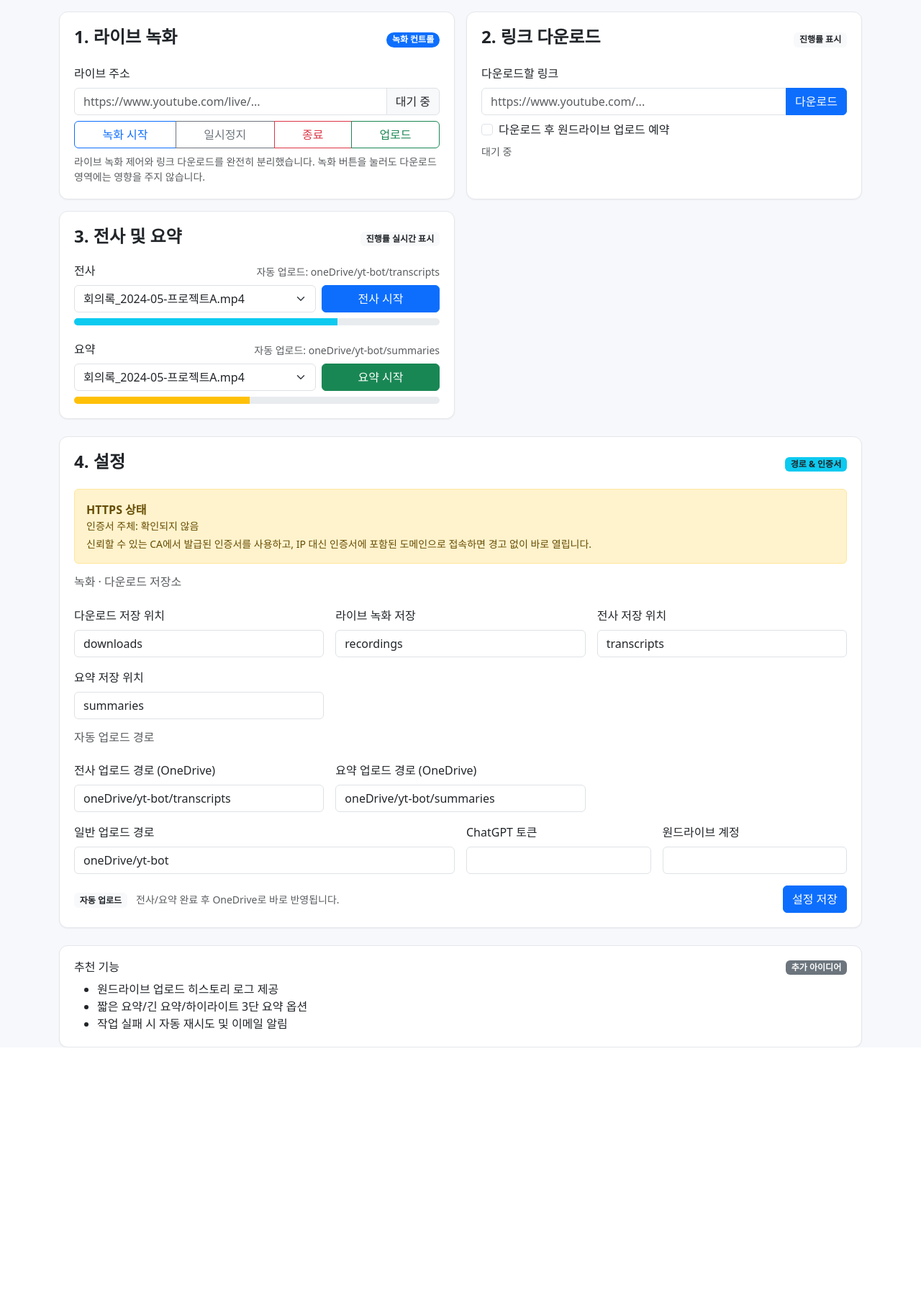
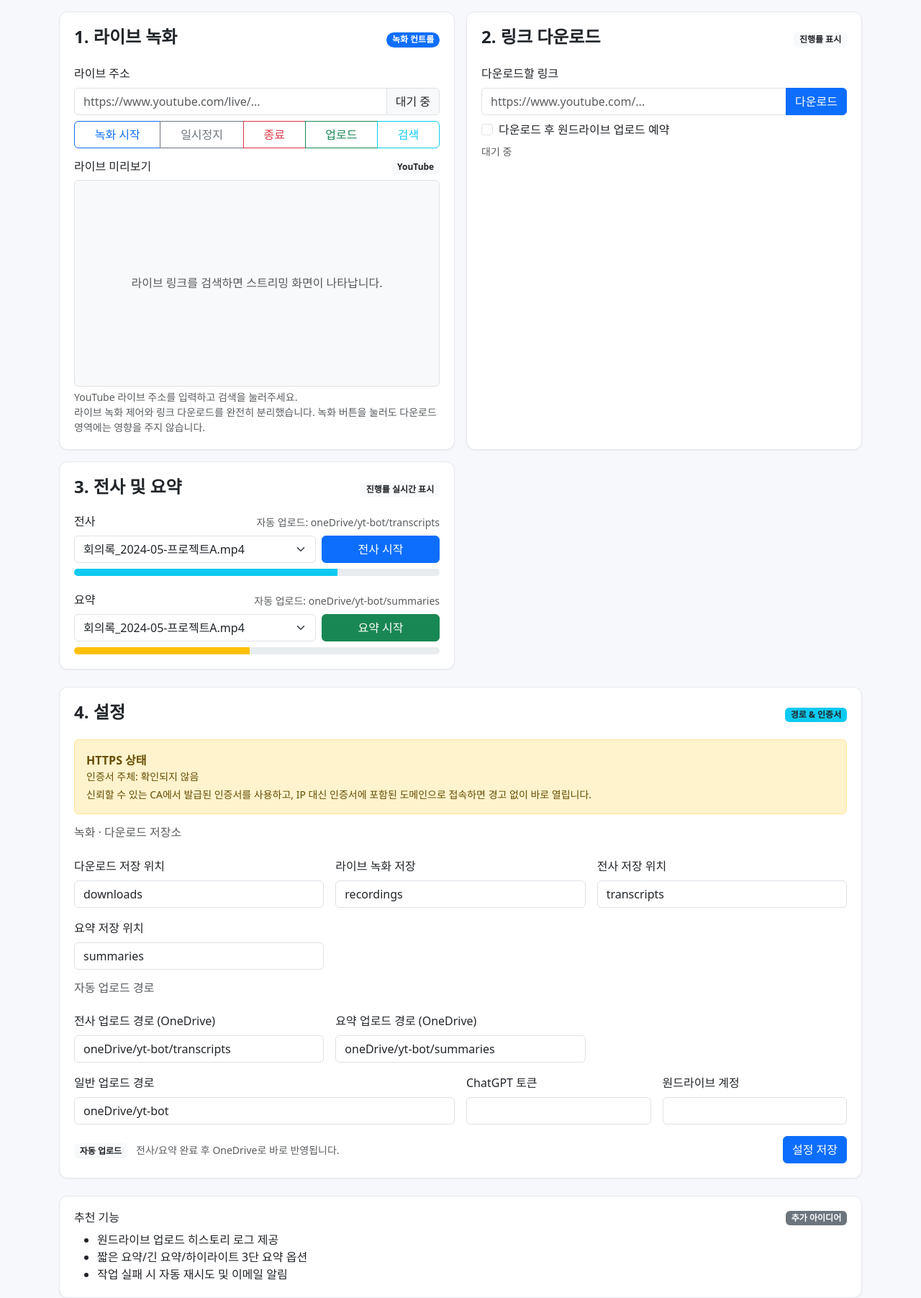
Before and after one commit to cw-isl/yt-telegram-bot, a Flask app: page / in a window 1280 px wide. Shown: the part 57-1860 px from the top of the page at 72% size. Before the commit the page ends 1512 px from the top, so only its background shows below. Run offline with Flask 3, Linux system fonts and the light colour scheme.

Commit message:
Add live preview search for YouTube streams

```diff
--- a/static/style.css
+++ b/static/style.css
@@ -22,3 +22,9 @@ body {
 .progress {
   height: 10px;
 }
+
+.live-preview iframe {
+  border: 0;
+  width: 100%;
+  height: 100%;
+}
--- a/templates/index.html
+++ b/templates/index.html
@@ -18,9 +18,29 @@
           <button class="btn btn-outline-secondary" name="action" value="일시정지">일시정지</button>
           <button class="btn btn-outline-danger" name="action" value="종료">종료</button>
           <button class="btn btn-outline-success" name="action" value="업로드">업로드</button>
+          <button type="button" class="btn btn-outline-info" id="live-search-button">검색</button>
         </div>
         <div class="form-text text-danger" id="live-status" aria-live="polite"></div>
       </form>
+      <div class="live-preview mt-3" id="live-preview-wrapper">
+        <div class="d-flex justify-content-between align-items-center mb-2">
+          <h6 class="mb-0">라이브 미리보기</h6>
+          <span class="badge bg-light text-dark">YouTube</span>
+        </div>
+        <div class="ratio ratio-16x9 border rounded overflow-hidden bg-light" id="live-preview-shell">
+          <iframe
+            id="live-preview-frame"
+            title="YouTube 라이브 미리보기"
+            allowfullscreen
+            allow="accelerometer; autoplay; clipboard-write; encrypted-media; gyroscope; picture-in-picture"
+            class="d-none"
+          ></iframe>
+          <div class="d-flex align-items-center justify-content-center h-100 text-muted" id="live-preview-placeholder">
+            라이브 링크를 검색하면 스트리밍 화면이 나타납니다.
+          </div>
+        </div>
+        <div class="form-text text-muted mt-1" id="live-preview-status"></div>
+      </div>
       <p class="text-muted small mb-0">라이브 녹화 제어와 링크 다운로드를 완전히 분리했습니다. 녹화 버튼을 눌러도 다운로드 영역에는 영향을 주지 않습니다.</p>
     </div>
   </div>
@@ -207,6 +227,10 @@
   const liveUrlInput = document.getElementById("live_url");
   const liveStatus = document.getElementById("live-status");
   const liveTimer = document.getElementById("live-timer");
+  const livePreviewFrame = document.getElementById("live-preview-frame");
+  const livePreviewPlaceholder = document.getElementById("live-preview-placeholder");
+  const livePreviewStatus = document.getElementById("live-preview-status");
+  const liveSearchButton = document.getElementById("live-search-button");
   const LIVE_TIMER_KEY = "yt-helper-live-started-at";
   let liveTimerId;
 
@@ -220,6 +244,50 @@
     if (!value) return false;
     const normalized = value.toLowerCase();
     return ["youtube.com/live", "youtu.be", "live.youtube.com"].some((key) => normalized.includes(key));
+  };
+
+  const setLivePreviewStatus = (message, variant = "text-muted") => {
+    if (!livePreviewStatus) return;
+    livePreviewStatus.className = `form-text ${variant}`;
+    livePreviewStatus.textContent = message || "";
+  };
+
+  const extractYoutubeId = (value) => {
+    if (!value) return null;
+
+    const idPattern = /^[a-zA-Z0-9_-]{6,}$/;
+    if (idPattern.test(value) && !value.includes("/")) {
+      return value;
+    }
+
+    try {
+      const url = new URL(value);
+      const host = url.hostname.replace(/^www\./, "").toLowerCase();
+
+      if (host === "youtu.be") {
+        return url.pathname.split("/").filter(Boolean)[0] || null;
+      }
+
+      if (host.endsWith("youtube.com")) {
+        const byParam = url.searchParams.get("v");
+        if (byParam) return byParam;
+
+        const parts = url.pathname.split("/").filter(Boolean);
+        if (parts[0] === "live" && parts[1]) return parts[1];
+        if (parts[0] === "embed" && parts[1]) return parts[1];
+      }
+    } catch (error) {
+      return null;
+    }
+
+    return null;
+  };
+
+  const showLivePreview = (embedUrl) => {
+    if (!livePreviewFrame || !livePreviewPlaceholder) return;
+    livePreviewFrame.src = embedUrl;
+    livePreviewFrame.classList.remove("d-none");
+    livePreviewPlaceholder.classList.add("d-none");
   };
 
   const formatElapsed = (ms) => {
@@ -265,6 +333,8 @@
   if (liveForm && liveUrlInput) {
     resumeLiveTimer();
 
+    setLivePreviewStatus("YouTube 라이브 주소를 입력하고 검색을 눌러주세요.");
+
     liveForm.addEventListener("submit", (event) => {
       const action = event.submitter?.value;
       const liveUrl = liveUrlInput.value.trim();
@@ -293,6 +363,35 @@
       } else if (action === "업로드") {
         setLiveStatus("업로드를 시작합니다.", "text-muted");
       }
+    });
+  }
+
+  if (liveSearchButton && liveUrlInput) {
+    liveSearchButton.addEventListener("click", () => {
+      const liveUrl = liveUrlInput.value.trim();
+
+      if (!liveUrl) {
+        setLiveStatus("라이브 주소를 입력하세요.");
+        setLivePreviewStatus("검색할 라이브 주소를 입력하세요.", "text-danger");
+        return;
+      }
+
+      if (!isLiveUrl(liveUrl)) {
+        setLiveStatus("라이브 링크를 넣어주세요. 실시간 스트림 주소를 확인하세요.");
+        setLivePreviewStatus("유튜브 실시간 스트림 링크를 확인해주세요.", "text-danger");
+        return;
+      }
+
+      const videoId = extractYoutubeId(liveUrl);
+      if (!videoId) {
+        setLivePreviewStatus("유튜브 링크에서 영상 ID를 찾지 못했습니다.", "text-danger");
+        return;
+      }
+
+      const embedUrl = `https://www.youtube.com/embed/${videoId}?autoplay=1&mute=1`;
+      showLivePreview(embedUrl);
+      setLiveStatus("스트리밍 화면을 불러왔습니다.", "text-success");
+      setLivePreviewStatus("현재 실시간 스트리밍 화면입니다.", "text-success");
     });
   }
 
```
